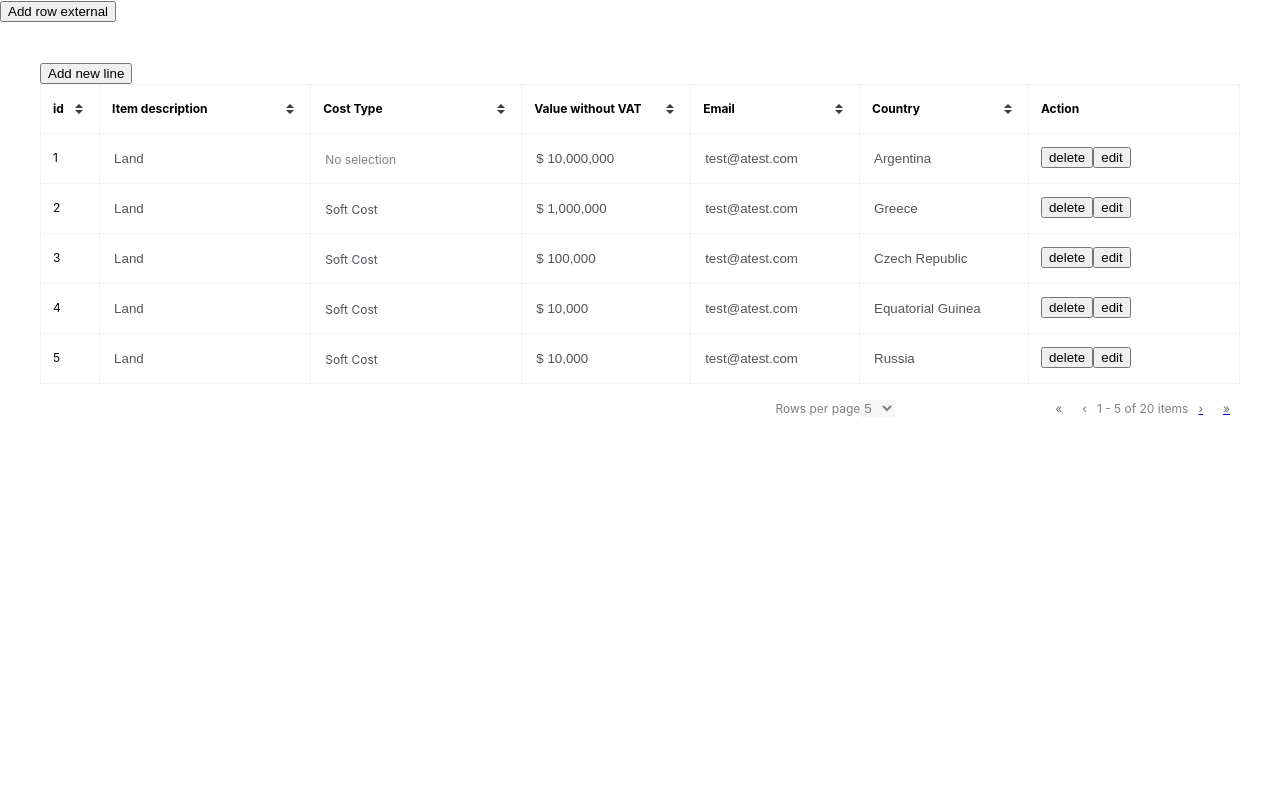
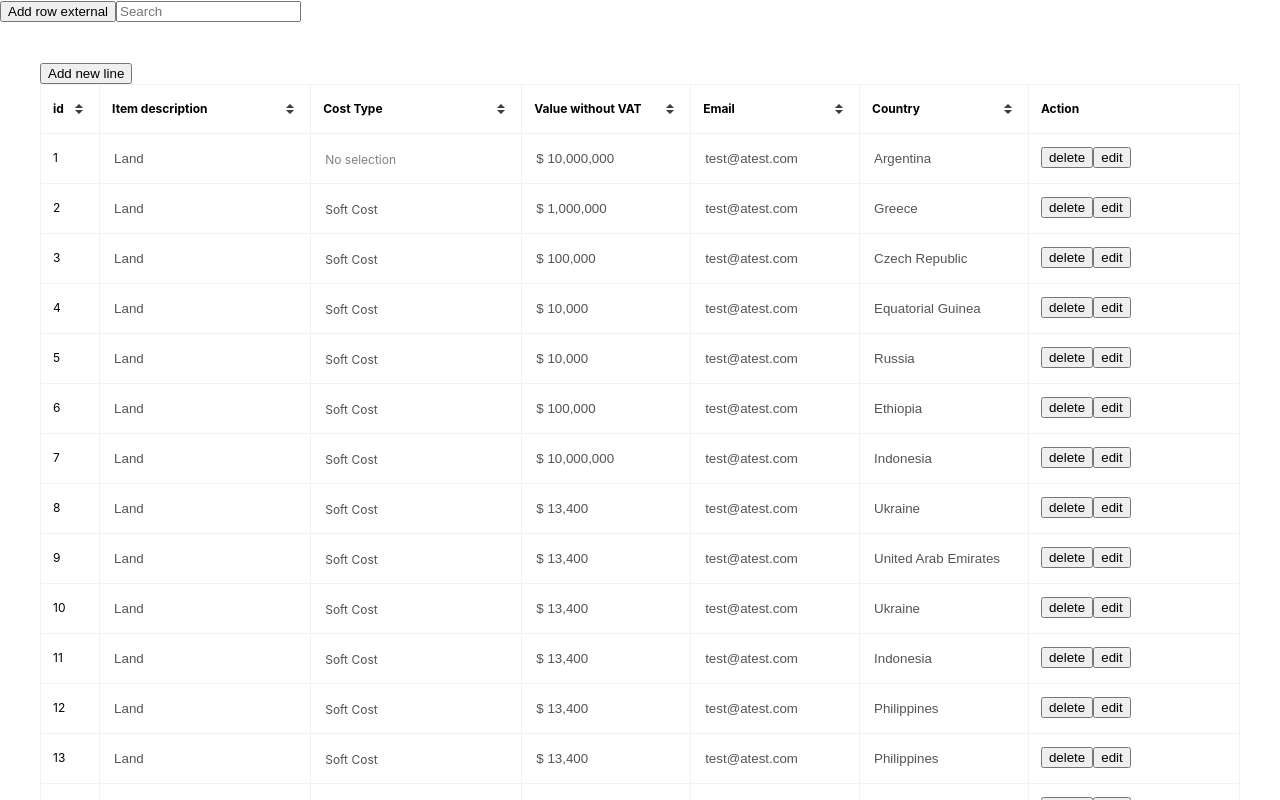
Before and after one commit to unkindee/react-table-editable-rows, a React (Create React App) app: page / in a window 1280 px wide. Shown: the top 800 px of the page. Built offline with nearby package versions, Linux system fonts and the light colour scheme.

Commit message:
search filter

```diff
--- a/src/App.js
+++ b/src/App.js
@@ -57,7 +57,11 @@ const App = () => {
     },
   ]
 
+  //user for external add new row
   const [ data, setTableData ] = useState(null)
+
+  //used for external search filter
+  const [searchFilter, setSearchFilter] = useState('')
 
   return (
     <>
@@ -67,13 +71,24 @@ const App = () => {
       >
         Add row external
       </button>
+      <input
+        type='text'
+        id='title'
+        required
+        placeholder='Search'
+        value={searchFilter || ''}
+        onChange={e => {
+          setSearchFilter(e.target.value)
+        }}
+      />
       <CustomTable
         key={data}
-        table_key="my_table"
+        table_key='my_table'
         cols={TABLE_COLUMNS}
         data={data || MOCK_TABLE_DATA}
         show_actions={[TABLE_ACTIONS.edit, TABLE_ACTIONS.delete]}
         size='.7fr 2.5fr 2.5fr 2fr 2fr 2fr 2.5fr'
+        searchFilter={searchFilter}
         showPagination
       />
     </>
--- a/src/components/CustomTable.js
+++ b/src/components/CustomTable.js
@@ -174,7 +174,7 @@ const TableWrapper = styled.div`
     }
   }
 `
-const pageIntervals = [5, 10, 20]
+const pageIntervals = [30]
 
 export const createNewRow = (data, cols) => {
   let newState = [...data]
@@ -479,6 +479,7 @@ const CustomTable = ({
   table_key,
   updateMyData,
   skipPageReset,
+  searchFilter,
   showPagination
 }) => {
   const externalNewRow = data.find((obj) => obj.newRow === "")
@@ -527,12 +528,13 @@ const CustomTable = ({
     pageCount,
     setPageSize,
     prepareRow,
+    setGlobalFilter
   } = useTable({
     columns,
     data: tableRows,
     initialState: {
       pageIndex: 0,
-      pageSize: 5,
+      pageSize: 30,
     },
     defaultColumn,
     autoResetPage: !skipPageReset,
@@ -549,6 +551,11 @@ const CustomTable = ({
   if (pageCount - 1 === pageIndex) {
     rowsCount = ((pageIndex + 1) * pageSize) - (pageSize - 1) + " - " + rows.length
   }
+
+  //global search filter
+  useEffect(() => {
+    setGlobalFilter(searchFilter)
+  }, [setGlobalFilter, searchFilter])
 
   // Render the UI for your table
   return (
```
